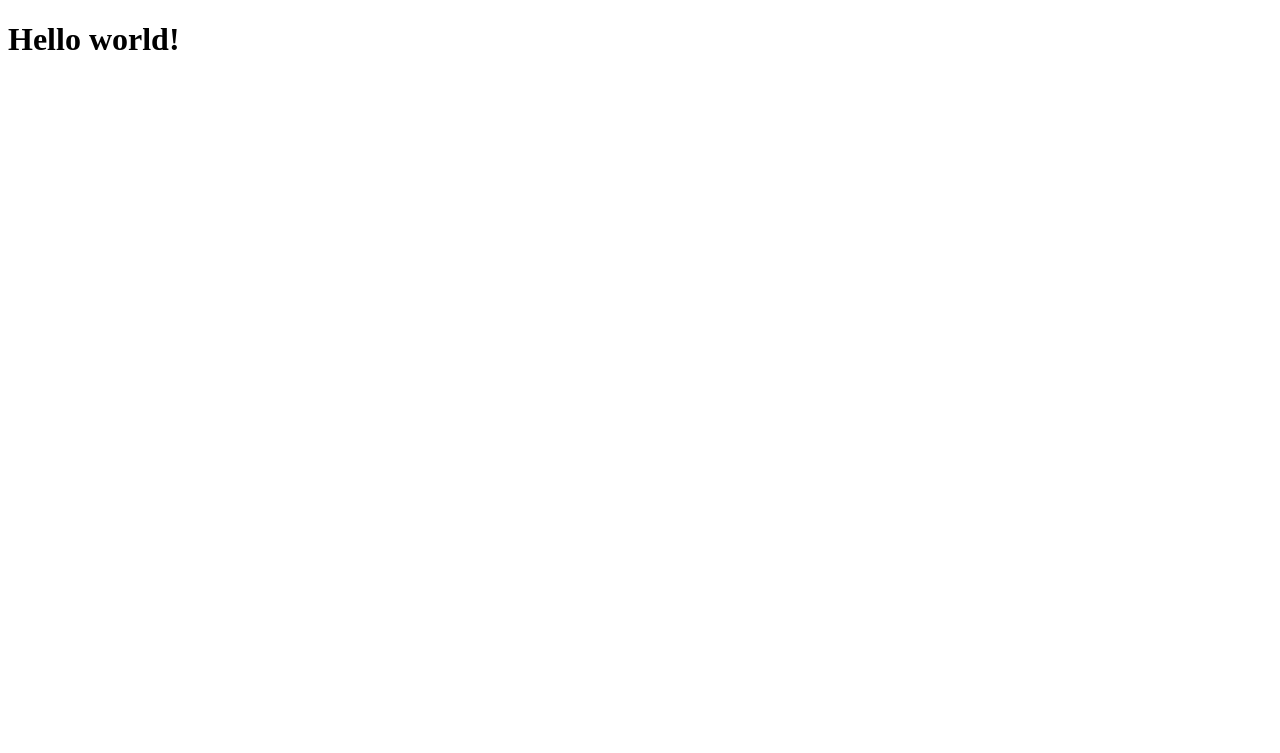
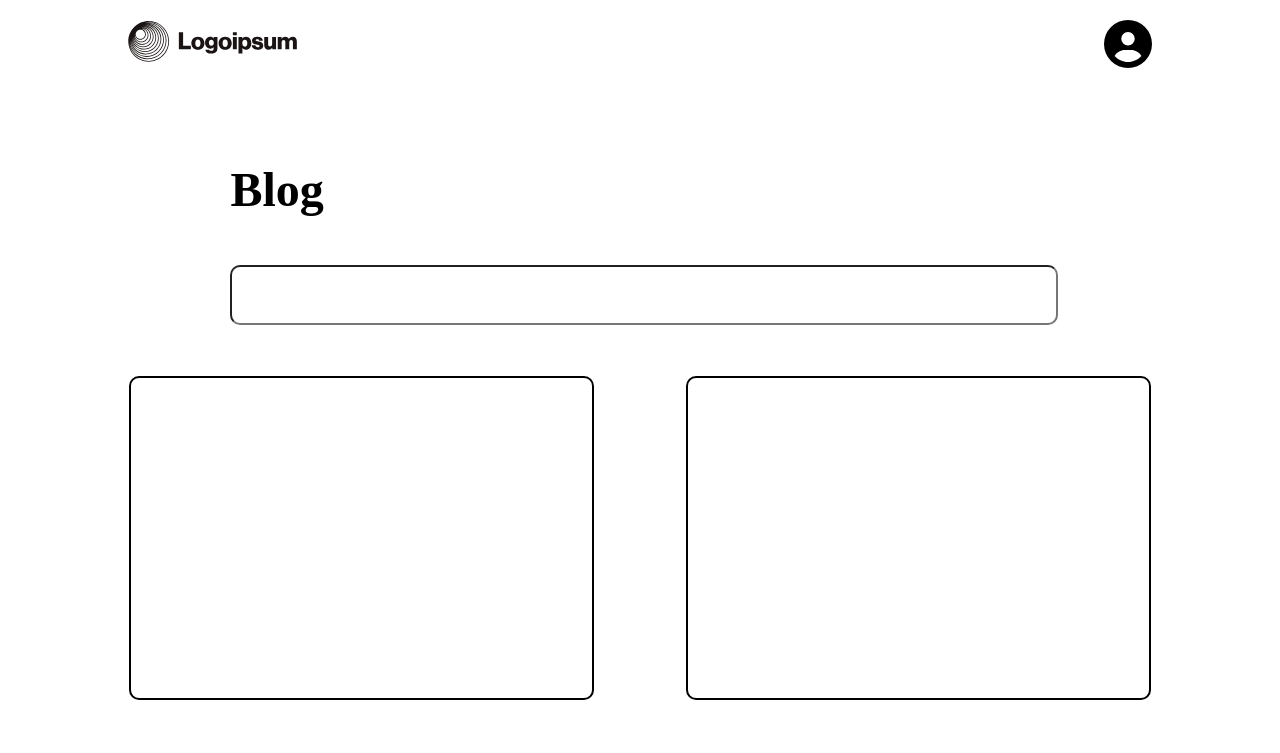
Before and after one commit to Kiril232/personal-blogging-app, a React (Create React App) app: page / in a window 1280 px wide. Shown: the top 753 px of the page. Built offline with nearby package versions, Linux system fonts and the light colour scheme.

Commit message:
starting design

```diff
--- a/package.json
+++ b/package.json
@@ -3,6 +3,11 @@
   "version": "0.1.0",
   "private": true,
   "dependencies": {
+    "@fortawesome/fontawesome-svg-core": "^6.5.2",
+    "@fortawesome/free-brands-svg-icons": "^6.5.2",
+    "@fortawesome/free-regular-svg-icons": "^6.5.2",
+    "@fortawesome/free-solid-svg-icons": "^6.5.2",
+    "@fortawesome/react-fontawesome": "^0.2.2",
     "@testing-library/jest-dom": "^5.17.0",
     "@testing-library/react": "^13.4.0",
     "@testing-library/user-event": "^13.5.0",
--- a/src/App.js
+++ b/src/App.js
@@ -1,7 +1,15 @@
+import Header from './Header.js'
+import Input from './Input.js'
+import Posts from './Posts.js'
 
 function App() {
   return (
-      <h1>Hello world!</h1>
+      <div>
+          <Header />
+          <h1>Blog</h1>
+          <Input />
+          <Posts />
+      </div>
   );
 }
 
--- /dev/null
+++ b/src/Header.css
@@ -0,0 +1,15 @@
+.logo {
+    max-width: 45%;
+    margin-top: 2%;
+}
+
+.user-icon {
+    float: right;
+    margin-top: 2%;
+}
+
+@media (width >= 900px) {
+    .user-icon {
+        height: 3rem;
+    }
+}
--- /dev/null
+++ b/src/Header.js
@@ -0,0 +1,12 @@
+import { ReactComponent as LogoIpsum } from './logoipsum.svg';
+import { faCircleUser } from '@fortawesome/free-solid-svg-icons';
+import { FontAwesomeIcon } from '@fortawesome/react-fontawesome';
+import './Header.css';
+export default function Header(){
+    return (
+        <div>
+            <LogoIpsum className='logo'/>
+            <FontAwesomeIcon className="user-icon" icon={faCircleUser} size="2xl"/>
+        </div>
+    );
+}
--- /dev/null
+++ b/src/Input.css
@@ -0,0 +1,14 @@
+input {
+    width: 100%;
+    margin-bottom: 5%;
+    border-radius: 20px 20px 20px 20px;
+}
+
+@media (width >= 900px) {
+    input {
+        width: 80%;
+        margin-left: 10%;
+        border-radius: 10px 10px 10px 10px;
+        height: 4em;
+    }
+}
--- /dev/null
+++ b/src/Input.js
@@ -0,0 +1,6 @@
+import './Input.css';
+export default function Input(){
+    return (
+        <input type="text"/>
+    );
+}
--- /dev/null
+++ b/src/Posts.css
@@ -0,0 +1,24 @@
+.pic {
+    width: 100%;
+    height: 30vh;
+    border-radius: 10px 10px 10px 10px;
+    display: inline-block;
+    margin-bottom: 5%;
+    border: solid black 2px;
+}
+
+.container {
+    width: 100%;
+    text-align: center;
+}
+
+@media (width >= 900px) {
+    .pic {
+        width: 45%;
+        height: 40vh;
+    }
+
+    .pic:nth-child(2n+1) {
+        margin-right: 9%;
+    }
+}
--- /dev/null
+++ b/src/Posts.js
@@ -0,0 +1,12 @@
+import './Posts.css'
+
+export default function Posts(){
+    return (
+        <div className="container">
+            <div className="pic"></div>
+            <div className="pic"></div>
+            <div className="pic"></div>
+            <div className="pic"></div>
+        </div>
+    );
+}
--- /dev/null
+++ b/src/index.css
@@ -0,0 +1,30 @@
+body{
+    margin: 0;
+    display: flex;
+    flex-direction: column;
+    align-items: center;
+}
+
+#root {
+    width: 90vw;
+}
+
+h1 {
+    margin-left: 2.5%;
+    margin-top: 14%;
+    margin-bottom: 8%;
+    font-size: 3rem;
+}
+
+@media (width >= 900px){
+    h1 {
+        margin-left: 10%;
+        margin-top: 2em;
+        margin-bottom: 1em;
+        font-size: 3rem;
+    }
+
+    #root {
+        width: 80vw;
+    }
+}
--- a/src/index.js
+++ b/src/index.js
@@ -1,6 +1,7 @@
 import React from 'react';
 import ReactDOM from 'react-dom/client';
 import App from './App';
+import './index.css'
 
 const root = ReactDOM.createRoot(document.getElementById('root'));
 
```
Also changed, not shown: src/logoipsum.svg (added), 1 other file (tests, documents, lock files or other folders).
